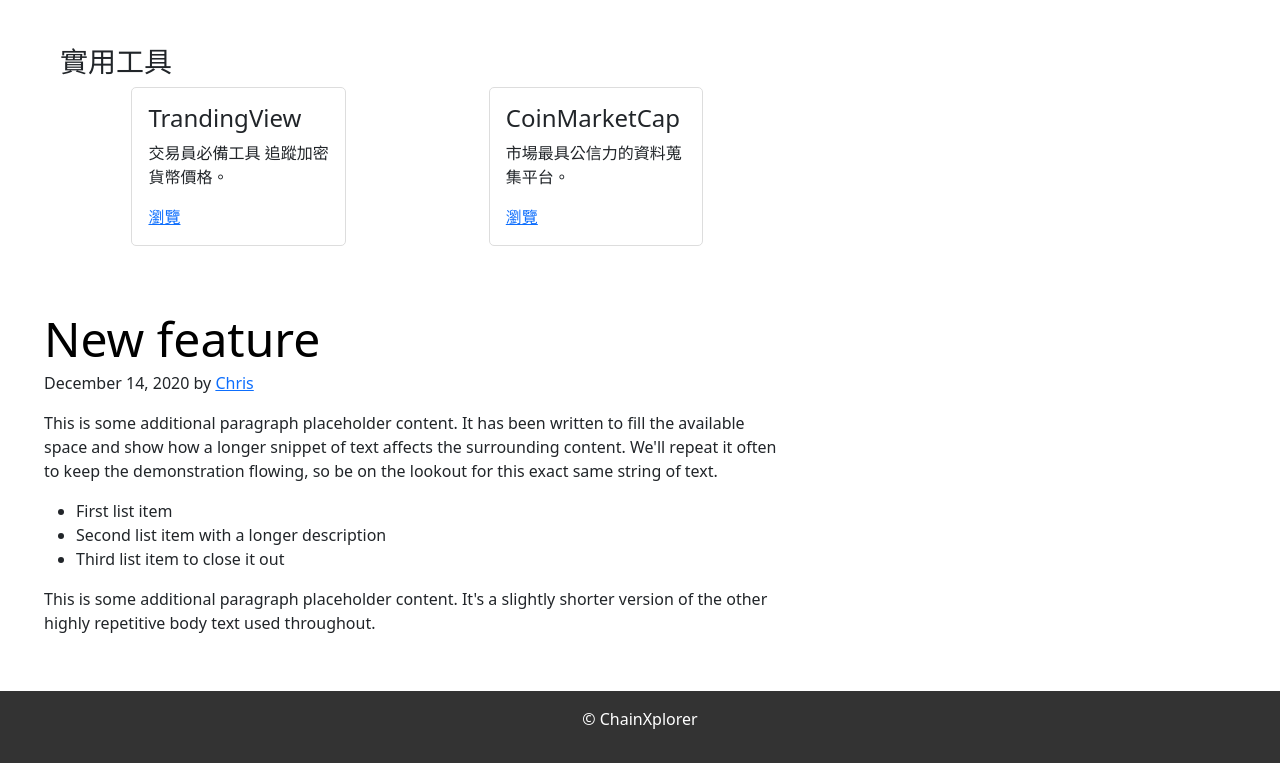
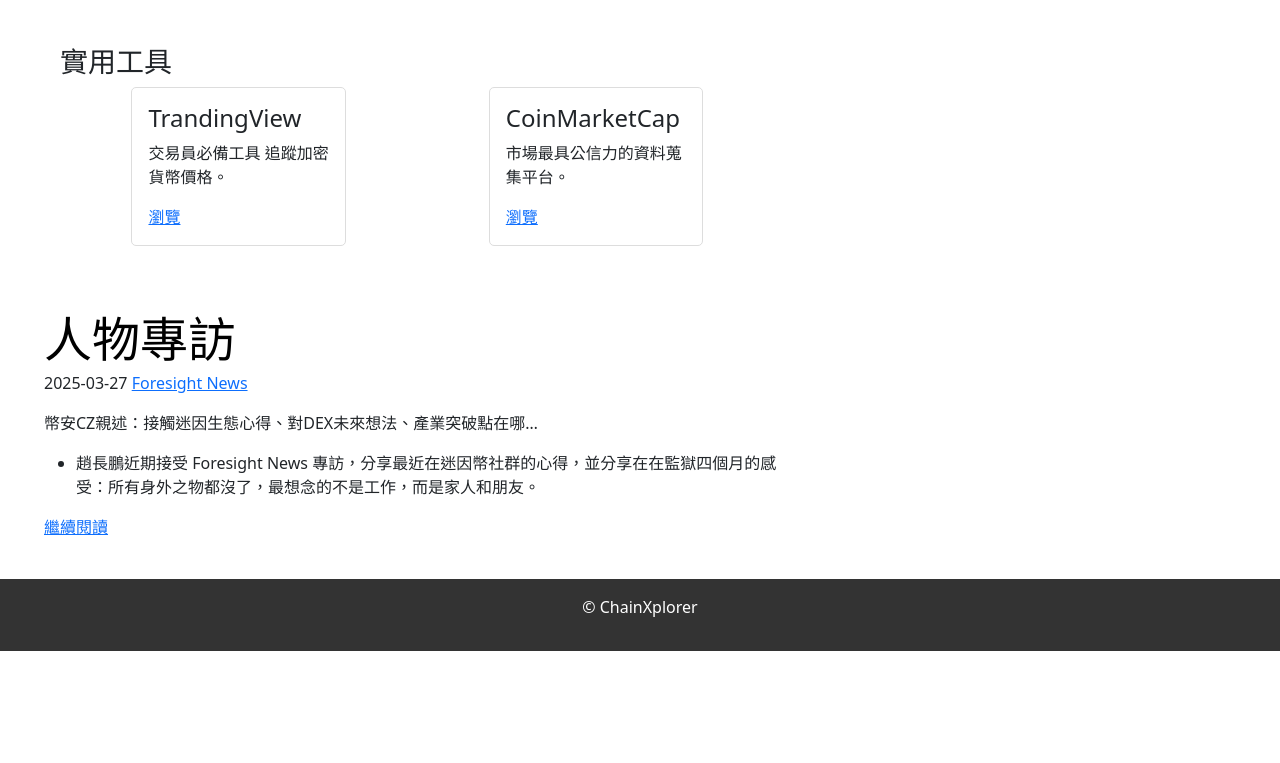
Before and after one commit to BA110401540/BA110401540.github.io, a plain HTML site: page index.html in a window 1280 px wide. Shown: the part 2024-2787 px from the top of the page. After the commit the page ends 2675 px from the top, so only its background shows below. Drawn offline with nearby package versions, Linux system fonts and the light colour scheme; no server answers; a script that the page names is missing.

Commit message:
Update index.html

```diff
--- a/index.html
+++ b/index.html
@@ -181,16 +181,15 @@
         </section>
 
           <article class="blog-post">
-            <h2 class="display-5 link-body-emphasis mb-1">New feature</h2>
-            <p class="blog-post-meta">December 14, 2020 by <a href="#">Chris</a></p>
+            <h2 class="display-5 link-body-emphasis mb-1">人物專訪</h2>
+            <p class="blog-post-meta">2025-03-27 <a href="https://foresightnews.pro/">Foresight News</a></p>
 
-            <p>This is some additional paragraph placeholder content. It has been written to fill the available space and show how a longer snippet of text affects the surrounding content. We'll repeat it often to keep the demonstration flowing, so be on the lookout for this exact same string of text.</p>
+            <p>幣安CZ親述：接觸迷因生態心得、對DEX未來想法、產業突破點在哪…</p>
             <ul>
-              <li>First list item</li>
-              <li>Second list item with a longer description</li>
-              <li>Third list item to close it out</li>
+              <li>趙長鵬近期接受 Foresight News 專訪，分享最近在迷因幣社群的心得，並分享在在監獄四個月的感受：所有身外之物都沒了，最想念的不是工作，而是家人和朋友。
+</li>
             </ul>
-            <p>This is some additional paragraph placeholder content. It's a slightly shorter version of the other highly repetitive body text used throughout.</p>
+            <a href="https://www.blocktempo.com/exclusive-interview-with-binance-founder-changpeng-zhao/">繼續閱讀</a>
           </article>
         </div>
 
```
